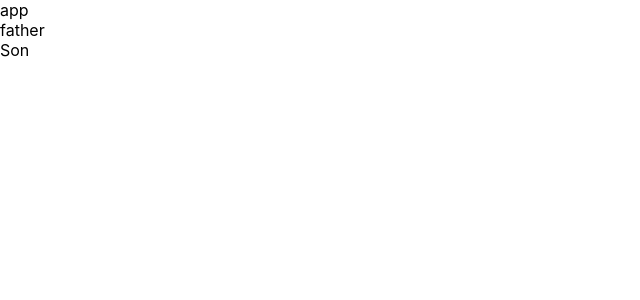
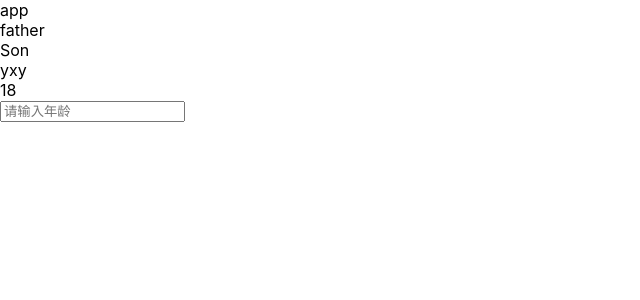
Before and after one commit to Yulianlingdeai/react-demo, a React (Create React App) app: page / in a window 1280 px wide. Shown: the top 300 px of the page, without its empty margins (0-640 px from the left). Built offline with nearby package versions, Linux system fonts and the light colour scheme.

Commit message:
feat: 新增demo

```diff
--- a/src/App.tsx
+++ b/src/App.tsx
@@ -1,10 +1,35 @@
 import React from "react";
+import type { ChangeEvent } from "react";
+type state = {
+    name: string;
+    age: number | string;
+};
 function father() {
     return <div>father</div>;
 }
 class Son extends React.Component {
+    age = 18;
+    state: Readonly<state> = {
+        name: "yxy",
+        age: ""
+    };
+    handleChangeAge = (e: ChangeEvent<HTMLInputElement>) => {
+        console.log(e);
+        this.setState({
+            age: +e.target.value + 1
+        });
+    };
     render() {
-        return <div>Son</div>;
+        const { name, age } = this.state;
+        return (
+            <>
+                <div>Son</div>
+                <div>{name}</div>
+                <div>{age}</div>
+                <div>{this.age}</div>
+                <input type="text" onChange={this.handleChangeAge} value={age} placeholder="请输入年龄" />
+            </>
+        );
     }
 }
 /**这是根组件 */
--- a/src/index.tsx
+++ b/src/index.tsx
@@ -4,4 +4,8 @@ import "./index.css";
 import App from "./App";
 
 const root = ReactDOM.createRoot(document.getElementById("root") as HTMLElement);
-root.render(<App />);
+root.render(
+    <React.StrictMode>
+        <App />
+    </React.StrictMode>
+);
```
